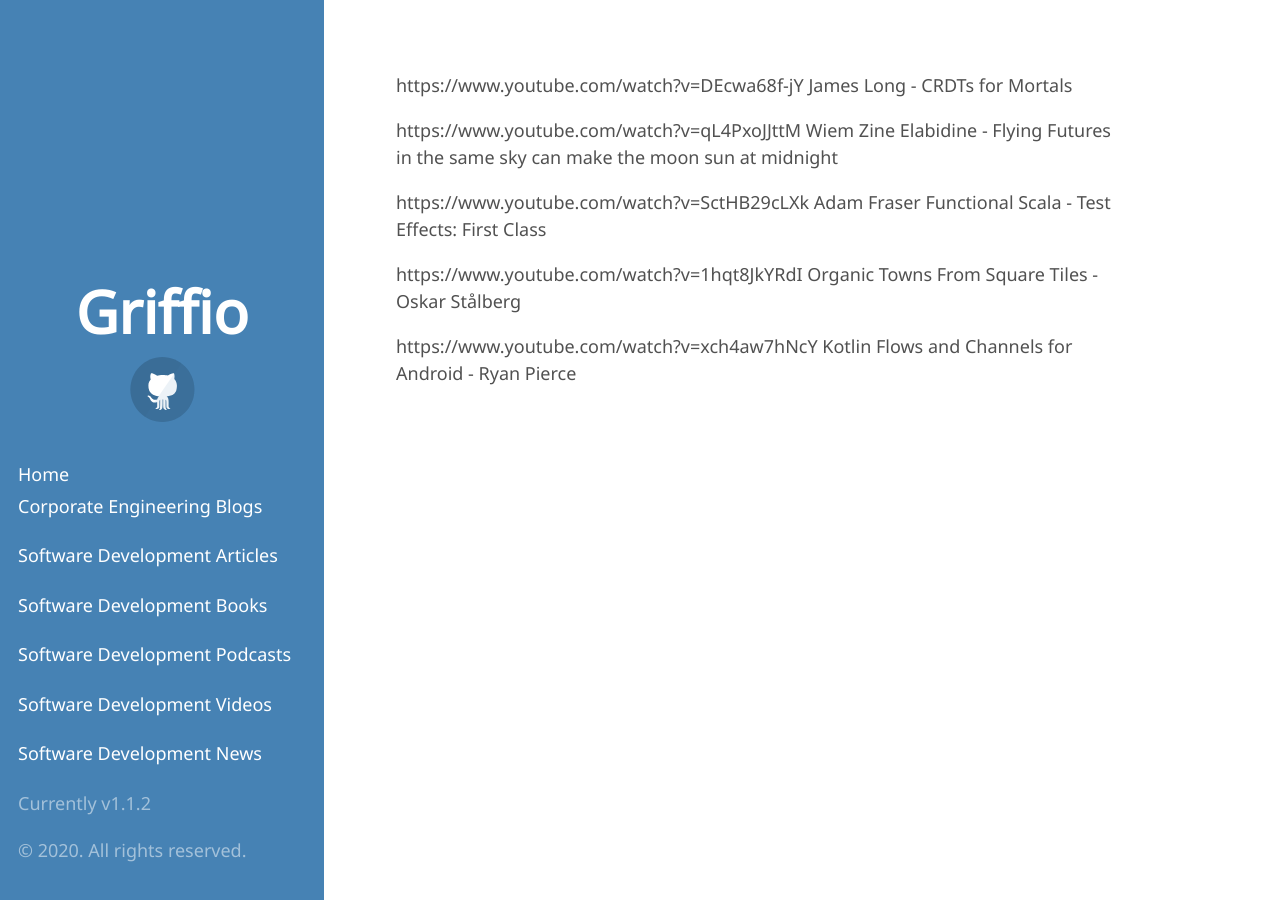
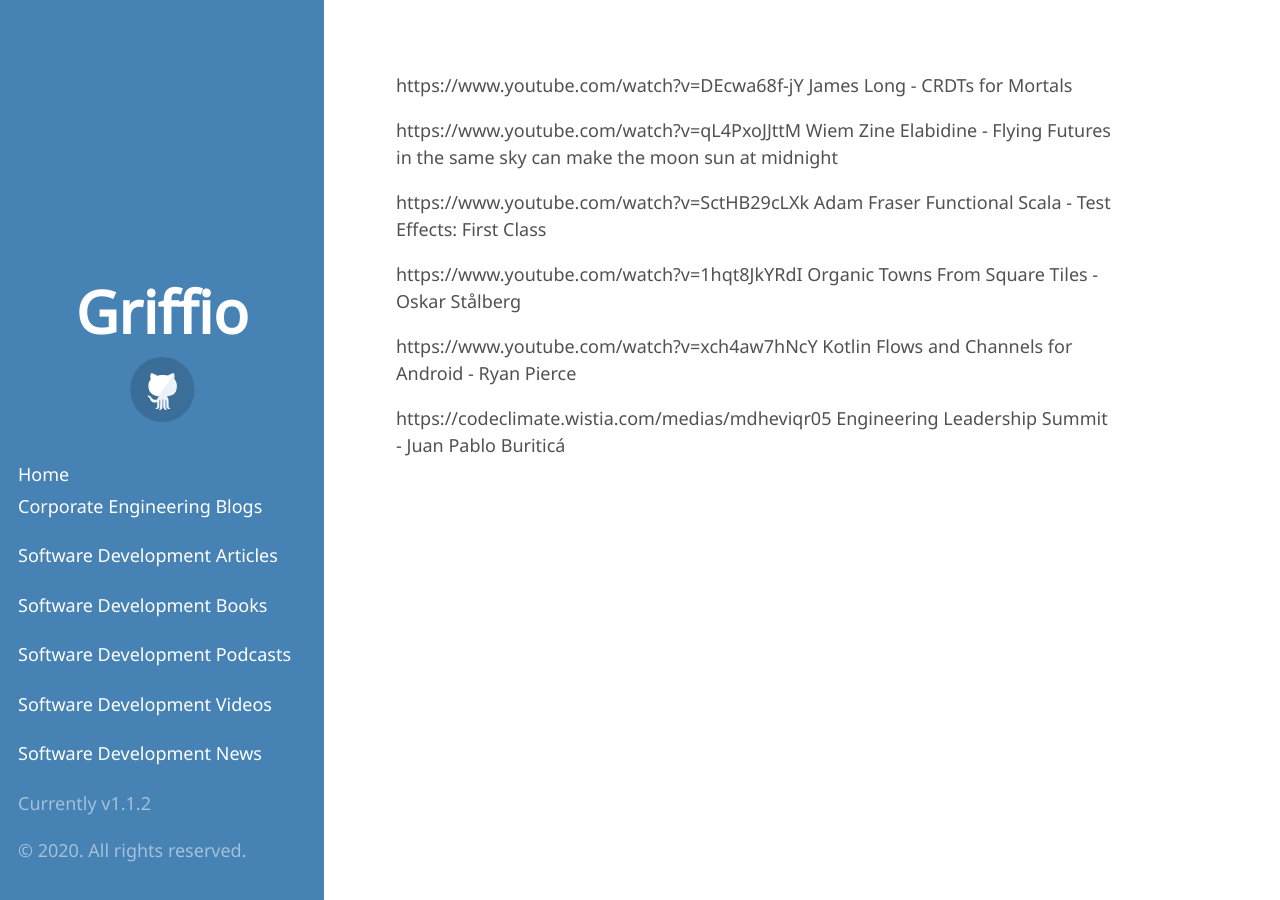
Before and after one commit to griffio/griffio.github.io, a Jekyll site: the page built from tech_talks_highlighted_2020.md, in a window 1280 px wide. Built offline with Jekyll 4.4.1, drawn with Linux system fonts in a browser that asks for light colours; some web fonts are replaced; our own code applies the rules of GitHub Pages for plain Markdown files.

Commit message:
Update tech_talks_highlighted_2020.md

```diff
--- a/tech_talks_highlighted_2020.md
+++ b/tech_talks_highlighted_2020.md
@@ -7,3 +7,5 @@
 https://www.youtube.com/watch?v=1hqt8JkYRdI Organic Towns From Square Tiles - Oskar Stålberg
 
 https://www.youtube.com/watch?v=xch4aw7hNcY Kotlin Flows and Channels for Android - Ryan Pierce
+
+https://codeclimate.wistia.com/medias/mdheviqr05 Engineering Leadership Summit - Juan Pablo Buriticá
```
